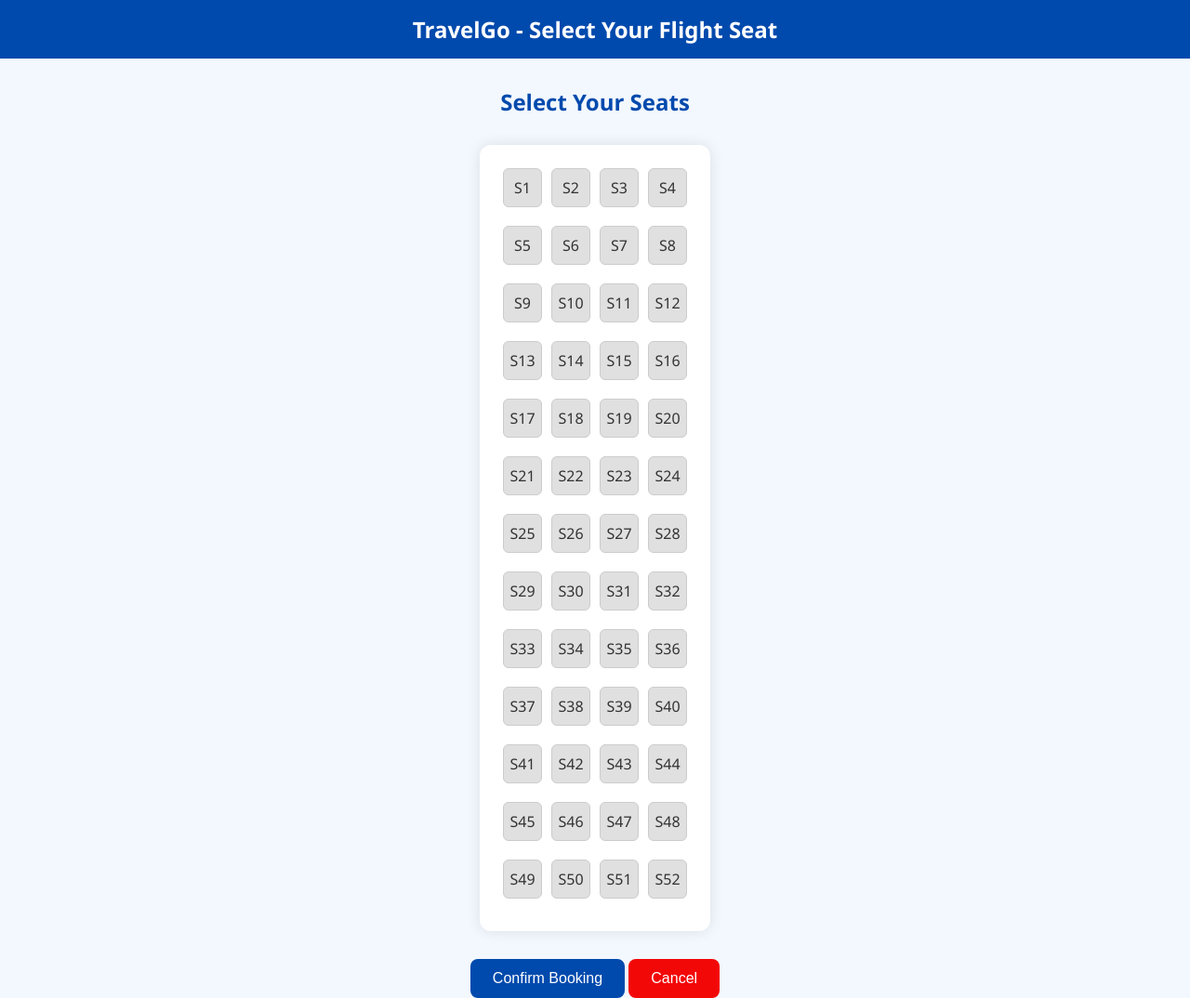
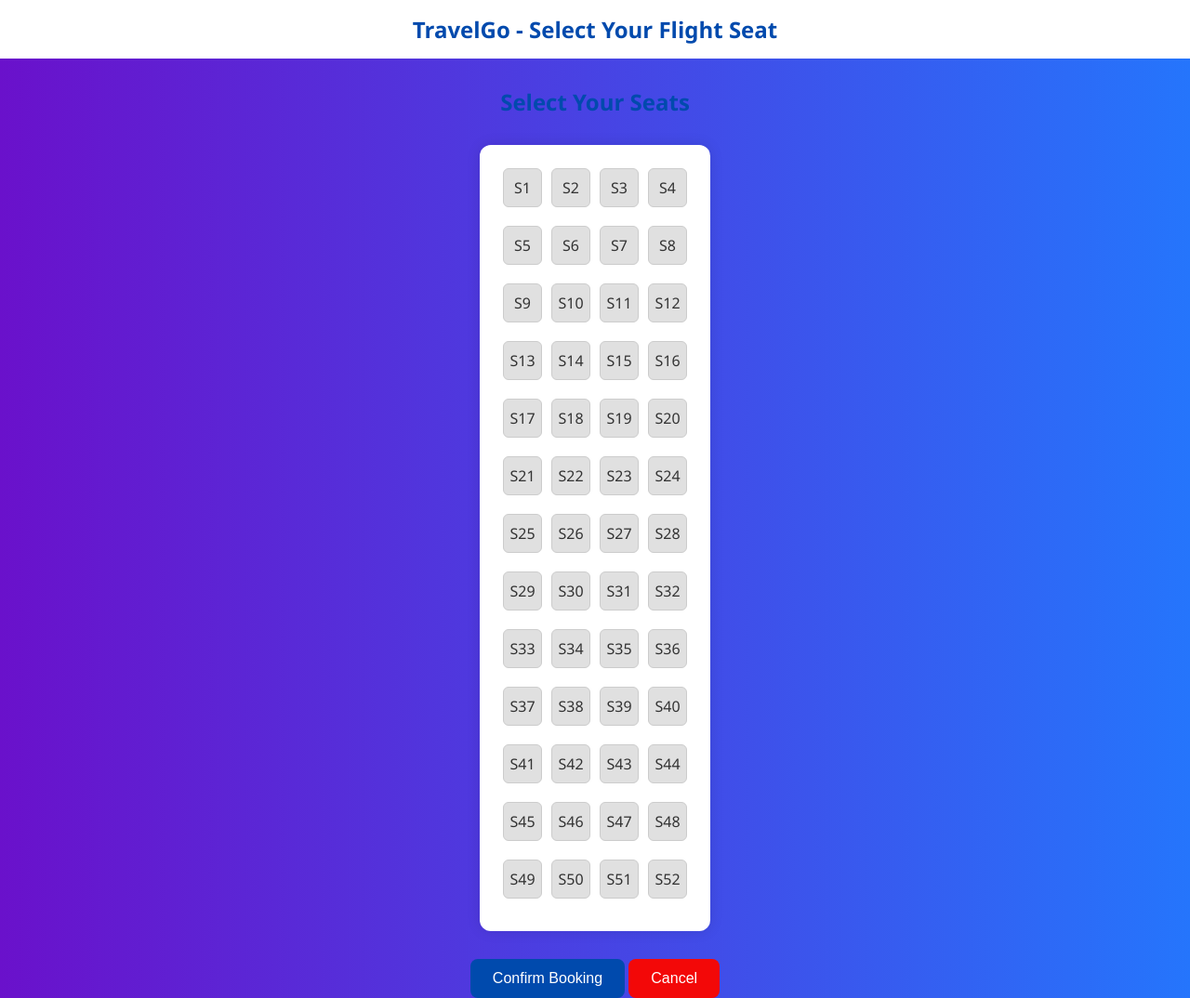
Before and after one commit to vikram0675/TravelGO, a Flask app: page /flight_seat_selection in a window 1280 px wide. Shown: the whole page at 93% size. Run offline with Flask 3, Linux system fonts and the light colour scheme; data that the repository does not hold is empty.

Commit message:
Update flight_seat_selection.html

```diff
--- a/templates/flight_seat_selection.html
+++ b/templates/flight_seat_selection.html
@@ -7,13 +7,13 @@
       margin: 0;
       padding: 0;
       font-family: 'Segoe UI', sans-serif;
-      background: #f3f8ff;
+      background:linear-gradient(to right, #6a11cb, #2575fc);
       color: #333;
     }
 
     header {
-      background-color: #004aad;
-      color: white;
+      background-color: white;
+      color: #004aad;
       padding: 15px;
       text-align: center;
       font-size: 1.5rem;
```
